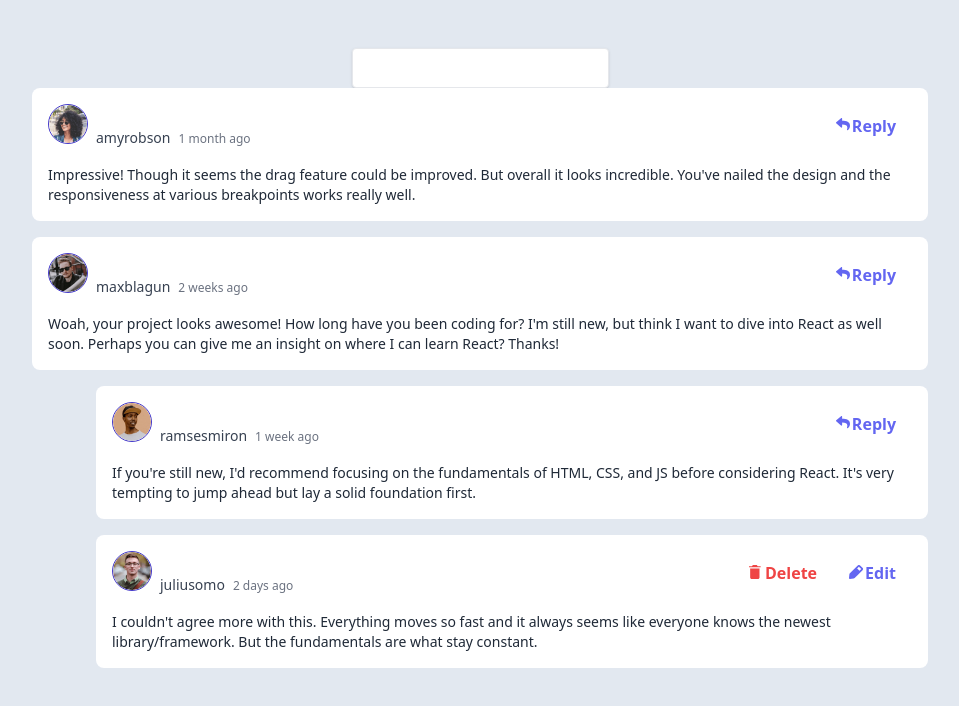
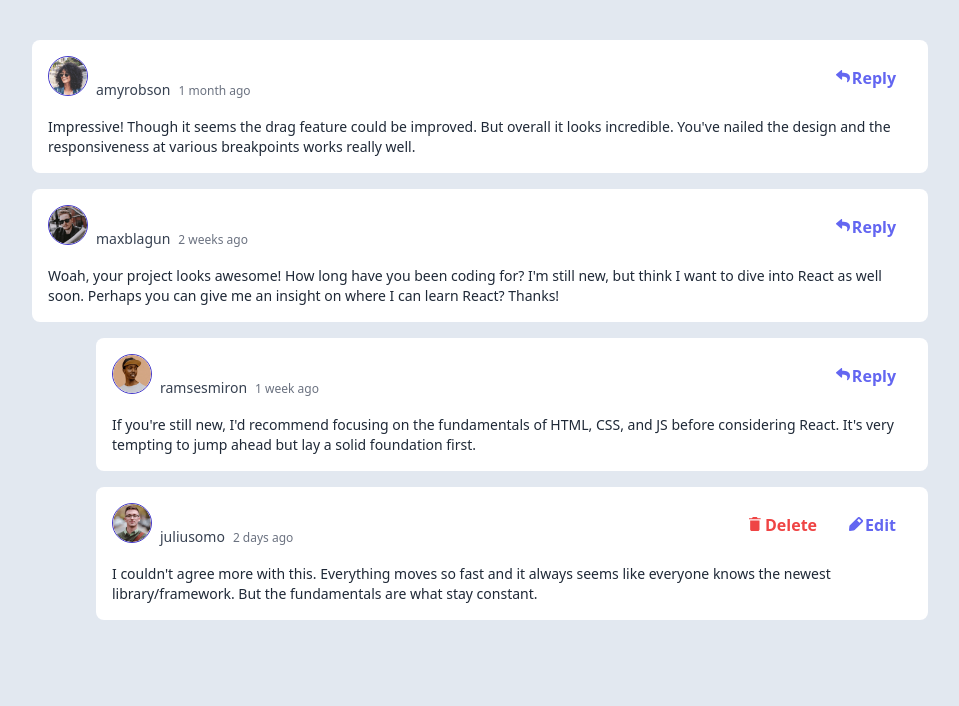
Before and after one commit to YoussraDhi/comment-section, a Nuxt app: page / in a window 1280 px wide. Shown: the top 706 px of the page, without its empty margins (160-1119 px from the left). Built offline with nearby package versions, Linux system fonts and the light colour scheme.

Commit message:
core: clean up app.vue

```diff
--- a/app.vue
+++ b/app.vue
@@ -1,8 +1,6 @@
 <script setup lang="ts">
 import VCommentCard from './components/Cards/VCommentCard.vue'
-import VReplyCard from './components/Cards/VReplyCard.vue'
 import VModalConfirm from './components/Modal/VModalConfirm.vue'
-import VInputText from './components/Inputs/VInputText.vue'
 import { currentUser } from './data/data'
 import { ref, computed } from 'vue'
 import { useCommentStore } from './store/comment.store'
@@ -28,12 +26,6 @@ const comments = computed(() => {
   return commentsStore.comments
 })
 
-console.log(comments.value)
-
-function handleSend() {
-  console.log('Send')
-}
-
 function toggleDeleteModal() {
   showDeleteModal.value = !showDeleteModal.value
 }
@@ -52,9 +44,7 @@ function handleDeleteReply(id: number) {
   toggleDeleteModal()
 }
 
-function handleEdit(id: number) {
-  console.log('Edit', id)
-}
+function handleEdit(id: number) {}
 
 function getCommentById(id: number): Comment | undefined {
   return comments.value.find((comment) => comment.id === id)
@@ -80,10 +70,7 @@ function handleInput(value: string) {
 }
 
 function handleReply(id: number) {
-  console.log('Reply to', id)
   const currentComment = getCommentById(id)
-  console.log('Comment', currentComment)
-
   reply.value = {
     id: getLastID() + 1,
     content: replyContent.value,
@@ -92,7 +79,6 @@ function handleReply(id: number) {
     user: currentUser,
     replyingTo: currentComment?.user?.username || '',
   }
-  console.log('Reply', replyContent.value)
   if (currentComment) {
     commentsStore.replyToComment(currentComment, reply.value)
   }
@@ -103,7 +89,6 @@ function handleReply(id: number) {
   <div
     class="tw-justify-center tw-items-center tw-flex-col tw-flex tw-m-6 tw-max-w-4xl tw-mx-auto tw-py-4"
   >
-    <VInputText :model-value="replyContent" @update:model-value="handleInput" />
     <div v-for="comment in comments">
       <VCommentCard
         :comment="comment"
```
